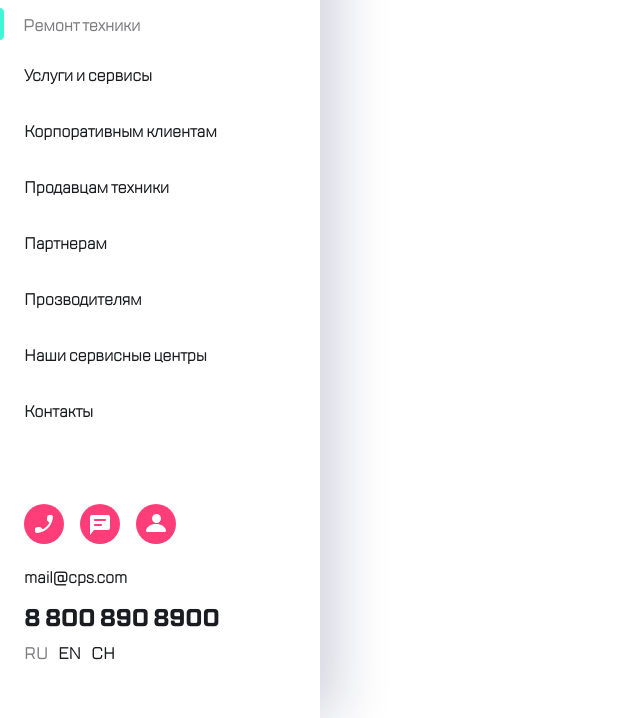
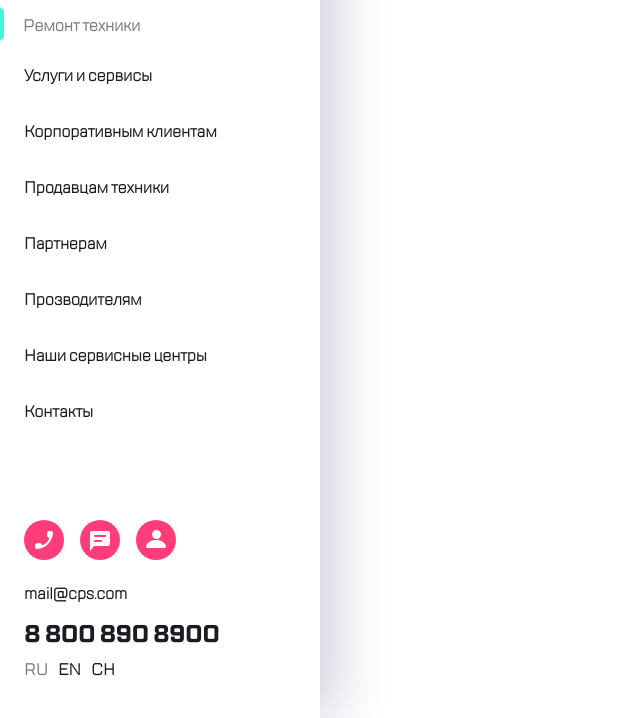
Before and after one commit to Sergeyxyzz/kata_project--Dell-service-center, a plain HTML site: page burger-menu.html in a window 1280 px wide. Shown: the part 102-820 px from the top of the page, without its empty margins (0-640 px from the left). Drawn offline with Linux system fonts and the light colour scheme.

Commit message:
исправил небольшой недочет

```diff
--- a/assets/css/style.css
+++ b/assets/css/style.css
@@ -379,7 +379,6 @@ fieldset {
     box-shadow: 16px 0px 52px 0px rgba(14, 24, 80, 0.2), -2px 0px 4px 0px rgba(69, 79, 126, 0.02);
     min-height: 100vh;
     max-width: 320px;
-    max-height: 100vh;
     padding-bottom: 20px;
     background: #ffffff;
     display: flex;
@@ -504,7 +503,7 @@ fieldset {
         @media (height > 1023px) {
             padding-top: 40px;
         }
-        padding-bottom: 32px;
+        padding-bottom: 16px;
         .lang-item {
             display: inline-block;
             padding-right: 7px;
```
